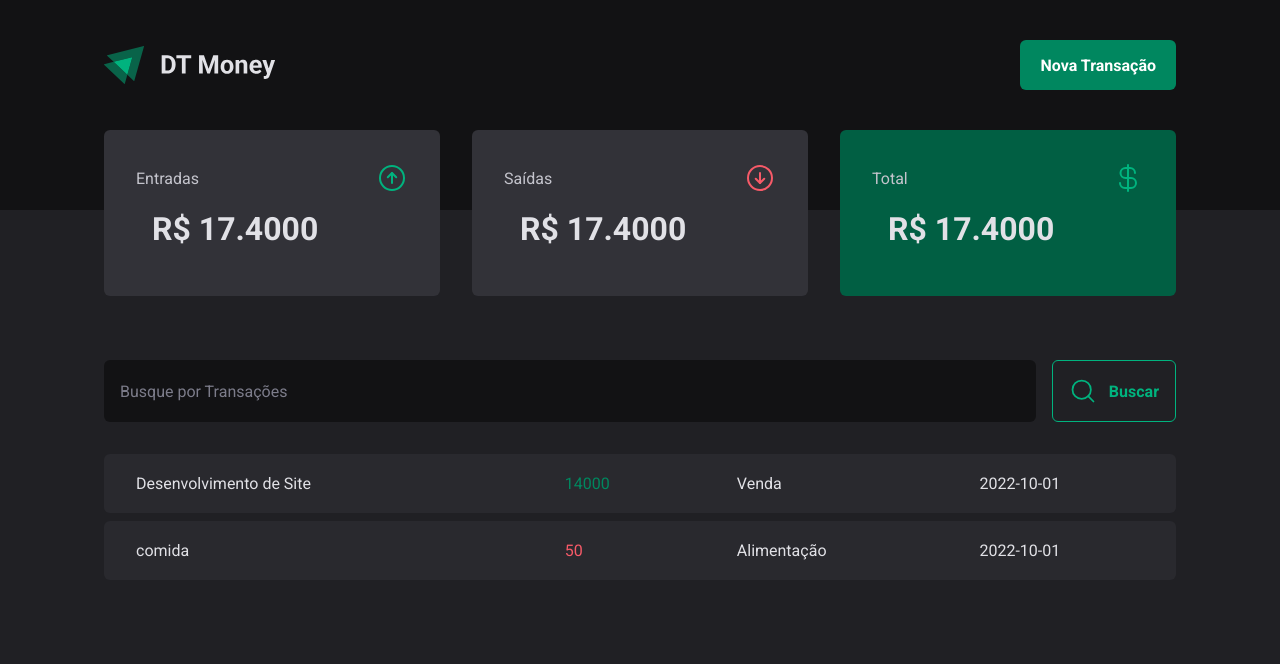
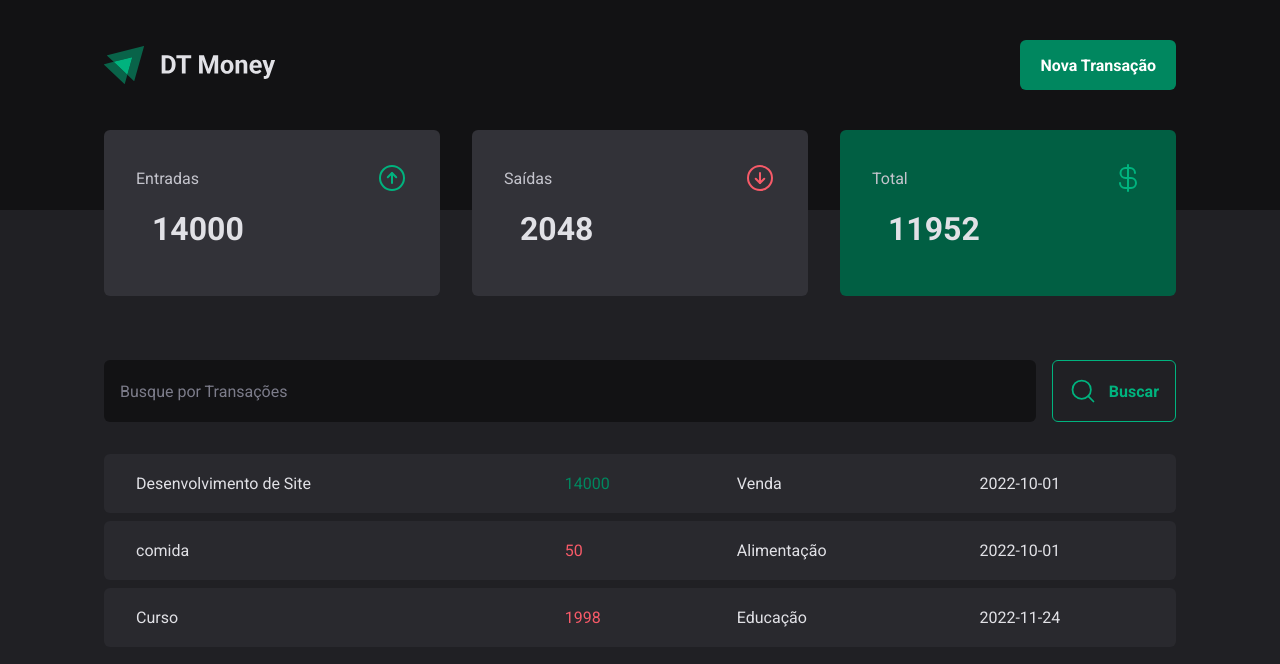
Before and after one commit to gabrielcomputacao/React-API-Performance, a React (Vite) app in the folder project-reactAPI/: page / in a window 1280 px wide. Shown: the top 664 px of the page. Built offline with nearby package versions, Linux system fonts and the light colour scheme; data requests are answered from the project's data file.

Commit message:
feat: creating context api for application

```diff
--- a/project-reactAPI/server.json
+++ b/project-reactAPI/server.json
@@ -16,6 +16,14 @@
             "category": "Alimentação",
             "price": 50,
             "createdAt": "2022-10-01"
+        },
+        {
+            "id": 2,
+            "description": "Curso",
+            "type": "outcome",
+            "category": "Educação",
+            "price": 1998,
+            "createdAt": "2022-11-24"
         }
     ]
 }
--- a/project-reactAPI/src/App.tsx
+++ b/project-reactAPI/src/App.tsx
@@ -2,12 +2,16 @@ import { ThemeProvider } from "styled-components";
 import { defaultTheme } from "./styles/themes/default";
 import { GlobalStyle } from "./styles/global";
 import { Transactions } from "./pages/Transactions";
+import { TransactionProvider } from "./contexts/Transactions";
 
 export function App() {
   return (
     <ThemeProvider theme={defaultTheme}>
       <GlobalStyle />
-      <Transactions />
+
+      <TransactionProvider>
+        <Transactions />
+      </TransactionProvider>
     </ThemeProvider>
   );
 }
--- a/project-reactAPI/src/components/Summary/index.tsx
+++ b/project-reactAPI/src/components/Summary/index.tsx
@@ -1,7 +1,30 @@
 import { ArrowCircleDown, ArrowCircleUp, CurrencyDollar } from "phosphor-react";
 import { SummaryCard, SummaryContainer } from "./styles";
+import { useContext } from "react";
+import { TransactionContext } from "../../contexts/Transactions";
 
 export function Summary() {
+  const { transactions } = useContext(TransactionContext);
+
+  const summary = transactions.reduce(
+    (accumulator, transaction) => {
+      if (transaction.type === "income") {
+        accumulator.income += transaction.price;
+        accumulator.total += transaction.price;
+      } else {
+        accumulator.outcome += transaction.price;
+        accumulator.total -= transaction.price;
+      }
+
+      return accumulator;
+    },
+    {
+      income: 0,
+      outcome: 0,
+      total: 0,
+    }
+  );
+
   return (
     <SummaryContainer>
       <SummaryCard>
@@ -9,21 +32,21 @@ export function Summary() {
           <span>Entradas</span>
           <ArrowCircleUp size={32} color="#00b37e" />
         </header>
-        <strong>R$ 17.4000</strong>
+        <strong>{summary.income}</strong>
       </SummaryCard>
       <SummaryCard>
         <header>
           <span>Saídas</span>
           <ArrowCircleDown size={32} color="#f75a68" />
         </header>
-        <strong>R$ 17.4000</strong>
+        <strong>{summary.outcome}</strong>
       </SummaryCard>
       <SummaryCard variant="green">
         <header>
           <span>Total</span>
           <CurrencyDollar size={32} color="#00b37e" />
         </header>
-        <strong>R$ 17.4000</strong>
+        <strong>{summary.total}</strong>
       </SummaryCard>
     </SummaryContainer>
   );
--- /dev/null
+++ b/project-reactAPI/src/contexts/Transactions.tsx
@@ -0,0 +1,52 @@
+import { ReactNode, createContext, useEffect, useState } from "react";
+
+interface Transaction {
+  id: number;
+  description: string;
+  type: "income" | "outcome";
+  price: number;
+  category: string;
+  createdAt: string;
+}
+
+interface TransactionContextType {
+  transactions: Transaction[];
+}
+
+export const TransactionContext = createContext<TransactionContextType>(
+  {} as TransactionContextType
+);
+
+interface TransactionProviderProps {
+  children: ReactNode;
+}
+
+export function TransactionProvider({ children }: TransactionProviderProps) {
+  const [transactions, setTransactions] = useState<Transaction[]>([]);
+
+  async function loadTransactions() {
+    const response = await fetch("http://localhost:3000/transactions");
+    const responseJson = await response.json();
+
+    setTransactions(responseJson);
+    console.log(responseJson);
+  }
+
+  useEffect(() => {
+    /*
+      No async function
+
+      fetch("http://localhost:3000/transactions")
+      .then((resp) => resp.json())
+      .then((data) => console.log(data));
+      */
+
+    loadTransactions();
+  }, []);
+
+  return (
+    <TransactionContext.Provider value={{ transactions }}>
+      {children}
+    </TransactionContext.Provider>
+  );
+}
--- a/project-reactAPI/src/pages/Transactions/index.tsx
+++ b/project-reactAPI/src/pages/Transactions/index.tsx
@@ -1,4 +1,4 @@
-import { useEffect, useState } from "react";
+import { useContext } from "react";
 import { Header } from "../../components/Header";
 import { Summary } from "../../components/Summary";
 import { SearchForm } from "./components/SearchForm";
@@ -8,38 +8,10 @@ import {
   TransactionsContainer,
   TransactionsTable,
 } from "./styles";
-
-interface Transaction {
-  id: number;
-  description: string;
-  type: "income" | "outcome";
-  price: number;
-  category: string;
-  createdAt: string;
-}
+import { TransactionContext } from "../../contexts/Transactions";
 
 export function Transactions() {
-  const [transactions, setTransactions] = useState<Transaction[]>([]);
-
-  async function loadTransactions() {
-    const response = await fetch("http://localhost:3000/transactions");
-    const responseJson = await response.json();
-
-    setTransactions(responseJson);
-    console.log(responseJson);
-  }
-
-  useEffect(() => {
-    /*
-      No async function
-
-      fetch("http://localhost:3000/transactions")
-      .then((resp) => resp.json())
-      .then((data) => console.log(data));
-      */
-
-    loadTransactions();
-  }, []);
+  const { transactions } = useContext(TransactionContext);
 
   return (
     <div>
```
